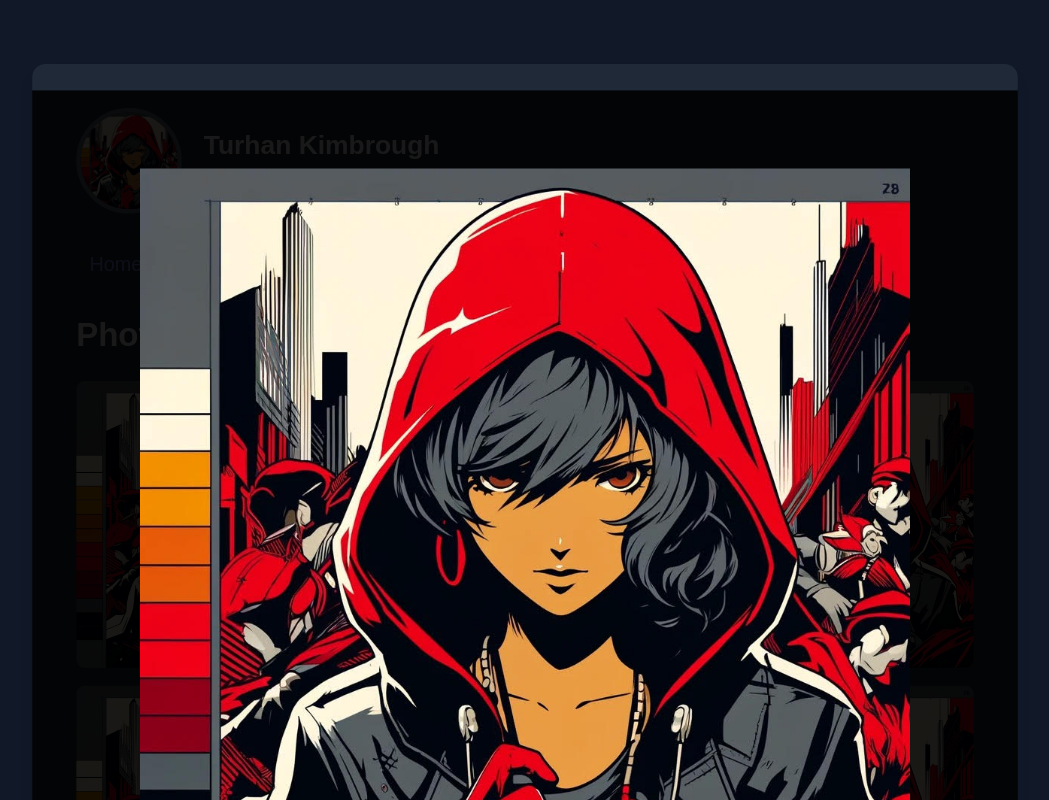
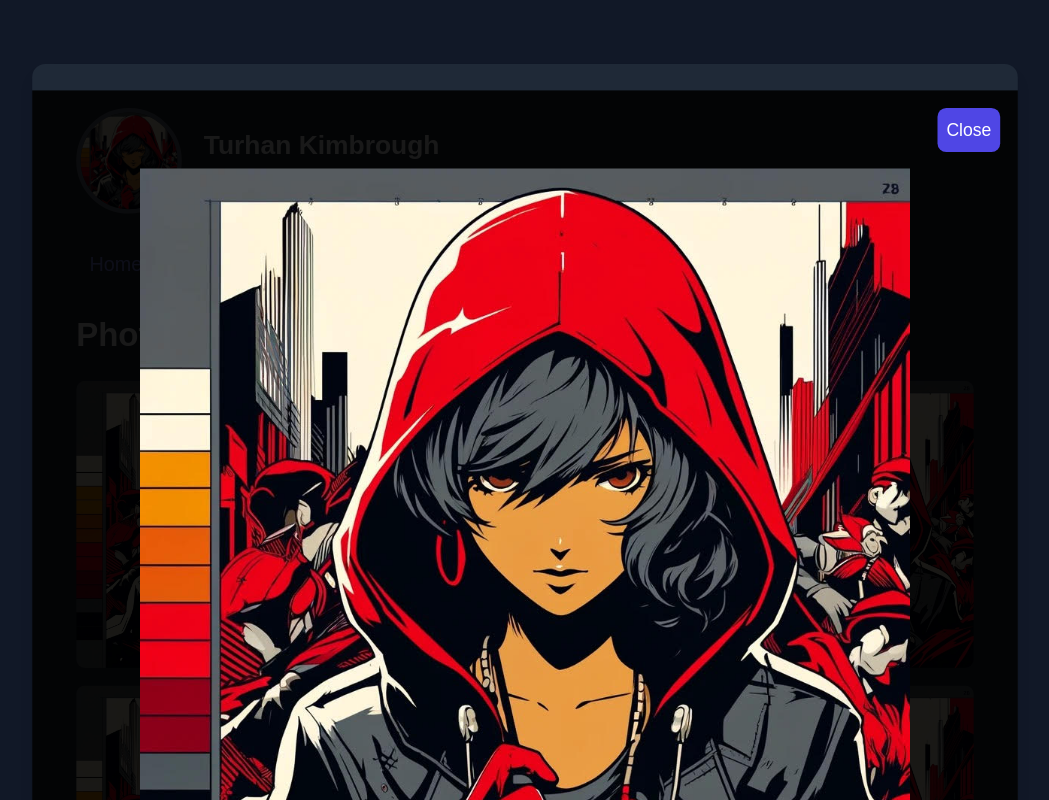
Before and after one commit to T-Visor/personal-website, a Next.js app: page /photography in a window 1280 px wide. Both pictures are taken after a click on the element 334 px from the left and 524 px from the top of the page. Shown: the top 800 px of the page, without its empty margins (115-1164 px from the left). Built offline with nearby package versions, Linux system fonts and the light colour scheme.

Commit message:
added button to close fullscreen view of a picture

```diff
--- a/src/app/photography/page.tsx
+++ b/src/app/photography/page.tsx
@@ -47,8 +47,13 @@ const PhotographyPage = () => {
                 <div
                     ref={fullScreenRef}
                     className="fixed inset-0 z-50 flex items-center justify-center bg-black bg-opacity-90"
-                    onClick={closeFullScreen}
                 >
+                    <button
+                        className="absolute top-4 right-4 p-2 bg-indigo-600 text-white rounded-lg z-60"
+                        onClick={closeFullScreen}
+                    >
+                        Close
+                    </button>
                     <Image
                         src={fullScreenImage}
                         alt="Full-screen photography"
```
